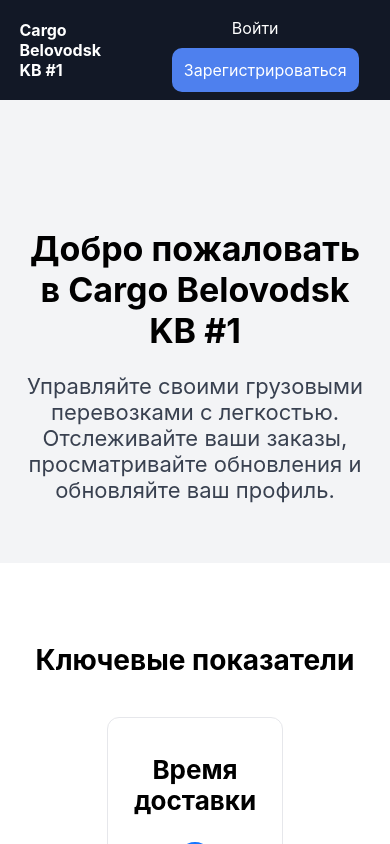
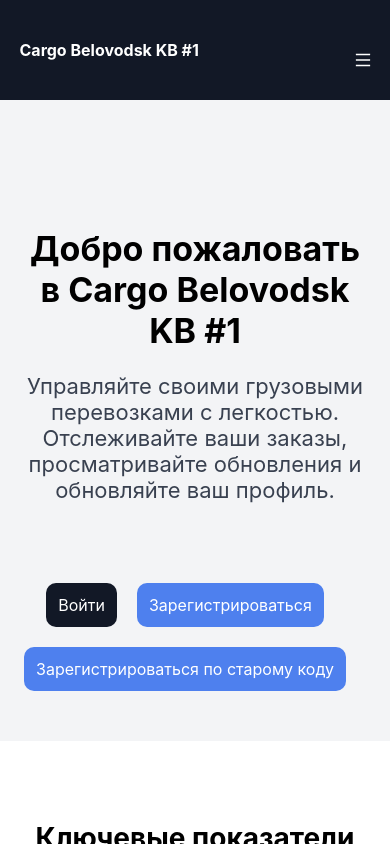
Before and after one commit to Esenzhanov1007/cargokbbel, a React (Create React App) app: page / in a window 390 px wide. Shown: the top 844 px of the page. Built offline with nearby package versions, Linux system fonts and the light colour scheme; no server answers.

Commit message:
added burger menu

```diff
--- a/src/Components/Header.css
+++ b/src/Components/Header.css
@@ -65,6 +65,7 @@
     background: #4E80EE;
     padding: 12px;
     border-radius: 10px;
+    margin-right: 20px;
 }
 
 .header-sign-up-btn:hover {
--- a/src/Components/Header.jsx
+++ b/src/Components/Header.jsx
@@ -1,17 +1,54 @@
 import React, { useEffect, useState } from 'react';
 import { Link, useLocation } from 'react-router-dom';
 import './Header.css';
+import { Dropdown, Space } from 'antd';
+import { MenuOutlined } from '@ant-design/icons';
 
 
 export default function
 () {
     const location = useLocation();
+    const windowInnerWidth = window.innerWidth;
 
     const [isLogged, setIsLogged] = useState(false);
+    const [isMobile, setIsMobile] = useState(window.innerWidth < 705);
 
     useEffect(() => {
         setIsLogged(localStorage.getItem('token'));
-    }, [location])
+    }, [location]);
+
+    useEffect(() => {
+        const handleResize = () => {
+            setIsMobile(window.innerWidth < 705);
+        };
+
+        window.addEventListener('resize', handleResize);
+
+        return () => {
+            window.removeEventListener('resize', handleResize);
+        };
+    }, []);
+
+    const items = [
+        {
+          key: '1',
+          label: (
+            <Link to='/signin' className='header-dropdown-sign-in-btn'>Войти</Link>
+          ),
+        },
+        {
+          key: '2',
+          label: (
+            <Link to='/signup' className='header-dropdown-sign-up-btn'>Зарегистрироваться</Link>
+          ),
+        },
+        {
+          key: '3',
+          label: (
+            <Link to='/registerbycode' className='header-dropdown-sign-up-btn'>Зарегистрироваться по старому коду</Link>
+          ),
+        },
+      ];
 
   return (
     <div className='header-bg'>
@@ -24,11 +61,28 @@ export default function
                     <Link to='/details' className='header-links-tracking-btn'>Отслеживание Груза</Link>
                     <Link to='/profile' className='header-links-profile-btn'>Профиль</Link>
                 </div> : <></>}
-
-                {isLogged ? <></> :  <div className='header-sign'>
-                    <Link to='/signin' className='header-sign-in-btn'>Войти</Link>
-                    <Link to='/signup' className='header-sign-up-btn'>Зарегистрироваться</Link>
-                </div>}
+                    {isLogged ? (
+                        <></>
+                    ) : isMobile ? (
+                        <div className='header-sign'>
+                        <Dropdown
+                            menu={{ items }}
+                            trigger={['click']}
+                        >
+                            <a onClick={(e) => e.preventDefault()}>
+                                <Space>
+                                    <MenuOutlined style={{ color: '#fff' }} />
+                                </Space>
+                            </a>
+                        </Dropdown>
+                        </div>
+                    ) : (
+                        <div className='header-sign'>
+                            <Link to='/signin' className='header-sign-in-btn'>Войти</Link>
+                            <Link to='/signup' className='header-sign-up-btn'>Зарегистрироваться</Link>
+                            <Link to='/registerbycode' className='header-sign-up-btn'>Зарегистрироваться по старому коду</Link>
+                        </div>
+                    )}
             </div>
         </div>
     </div>
--- a/src/Components/OurAdressesSection.jsx
+++ b/src/Components/OurAdressesSection.jsx
@@ -11,7 +11,7 @@ const OurAdressesSection = () => {
 
     const handleOpenModal = (content) => {
         setModalContent(content);
-        setDescription(content.description.split('/'));
+        setDescription(content?.description.split('/'));
         setShowModal(true);
     };
 
--- a/src/Components/WelcomeSection.css
+++ b/src/Components/WelcomeSection.css
@@ -68,6 +68,8 @@
     border-radius: 10px;
     color: #fff;
     margin-right: 20px;
+    align-self: center;
+    margin-top: 20px;
 }
 
 .welcome-sign-in-btn:hover {
@@ -76,3 +78,27 @@
     margin-right: 20px;
     background: #121850;
 }
+
+.welcome-sign {
+    display: flex;
+    flex-wrap: wrap;
+    justify-content: center;
+}
+
+.welcome-sign-up-btn {
+    text-decoration: none;
+    color: #fff;
+    background: #4E80EE;
+    padding: 12px;
+    border-radius: 10px;
+    margin-right: 20px;
+    margin-top: 20px;
+}
+
+.welcome-sign-up-btn:last-child {
+}
+
+
+.welcome-sign-up-btn:hover {
+    background: #2563eb;
+}
--- a/src/Components/WelcomeSection.jsx
+++ b/src/Components/WelcomeSection.jsx
@@ -24,9 +24,10 @@ export default function WelcomeSection() {
                             <Link to='/details' className='welcome-text-tracking-link'>Отслеживание Груза</Link>
                             <Link to='/profile' className='welcome-text-profile-link'>Профиль</Link>
                             </div> : <></>}
-                        {isLogged ? <></> :  <div className='header-sign'>
+                        {isLogged ? <></> :  <div className='welcome-sign'>
                             <Link to='/signin' className='welcome-sign-in-btn'>Войти</Link>
-                            <Link to='/signup' className='header-sign-up-btn'>Зарегистрироваться</Link>
+                            <Link to='/signup' className='welcome-sign-up-btn'>Зарегистрироваться</Link>
+                            <Link to='/registerbycode' className='welcome-sign-up-btn'>Зарегистрироваться по старому коду</Link>
                             </div>}
                     </div>
                 </div>
--- a/src/Pages/MainPage.css
+++ b/src/Pages/MainPage.css
@@ -1,10 +1,36 @@
 @media only screen and (max-width: 1199.98px) {
+    .header {
+        height: 100px;
+    }
+    .header-sign {
+        width: 50%;
+        display: flex;
+        justify-content: end;
+        flex-wrap: wrap;
+        margin-top: 20px;
+    }
+
+    .header-sign-in-btn {
+        font-size: 16px;
+        align-self: center;
+    }
+
+    .header-sign-up-btn {
+        font-size: 16px;
+        padding: 5px;
+        align-self: center;
+    }
+
+    .header-sign-up-btn:last-child {
+        margin: 10px 0;
+    }
+
     .adresses-logo-img {
         height: 200px;
     }
 }
 
-@media only screen and (max-width: 991.98px) {
+@media only screen and (max-width: 999.98px) {
     .adresses-logo-img {
         height: 150px;
     }
@@ -131,7 +157,7 @@
 
     .header-logo {
         margin-right: 10px;
-        width: 30%;
+        width: 60%;
     }
 
     .header-logo-link-title {
@@ -153,11 +179,8 @@
     }
 
     .header-sign {
-        display: flex;
-        flex-wrap: wrap;
-        align-items: center;
-        justify-content: center;
-        width: 60%;
+        justify-content: end;
+        width: 40%;
     }
 
     .header-sign-in-btn {
@@ -181,10 +204,6 @@
     .welcome-text-description {
         font-size: 22px;
         text-align: center;
-    }
-
-    .welcome-text-links {
-        display: none;
     }
 
     .keymetrics-title {
```
